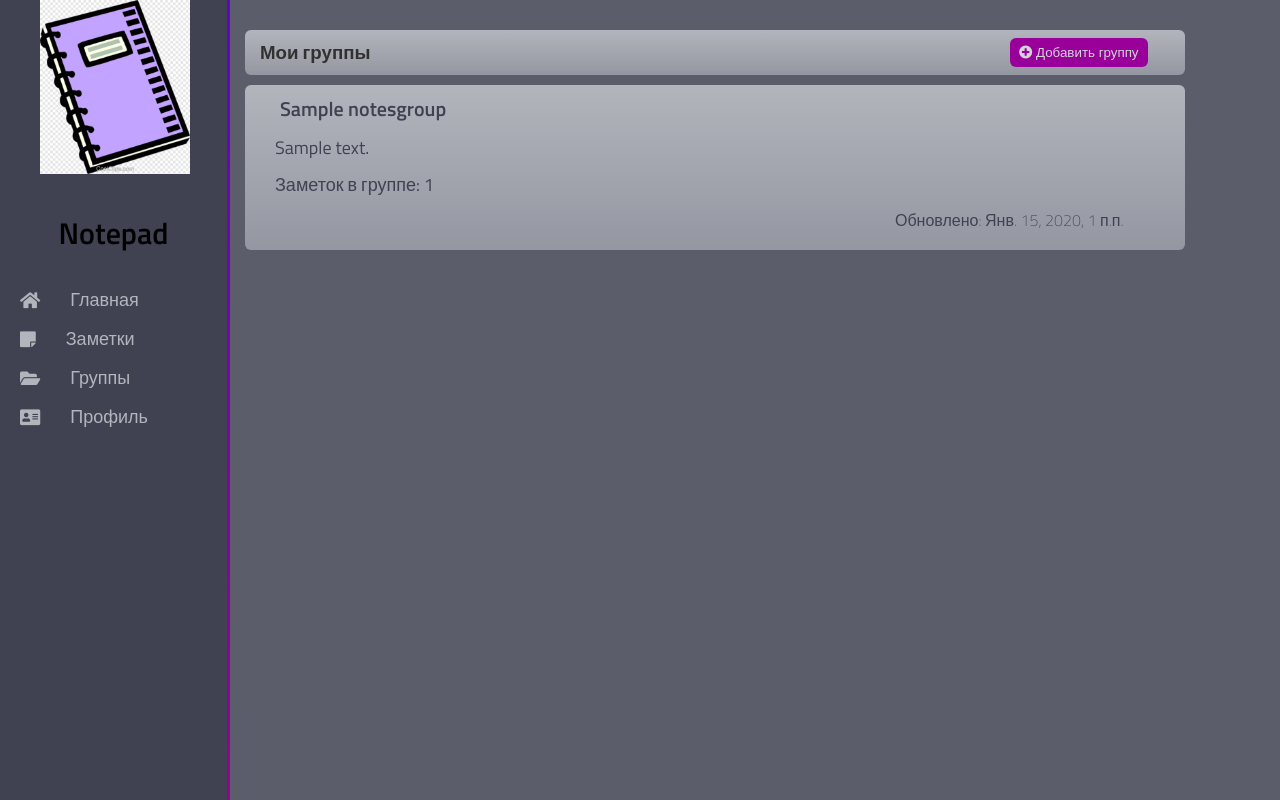
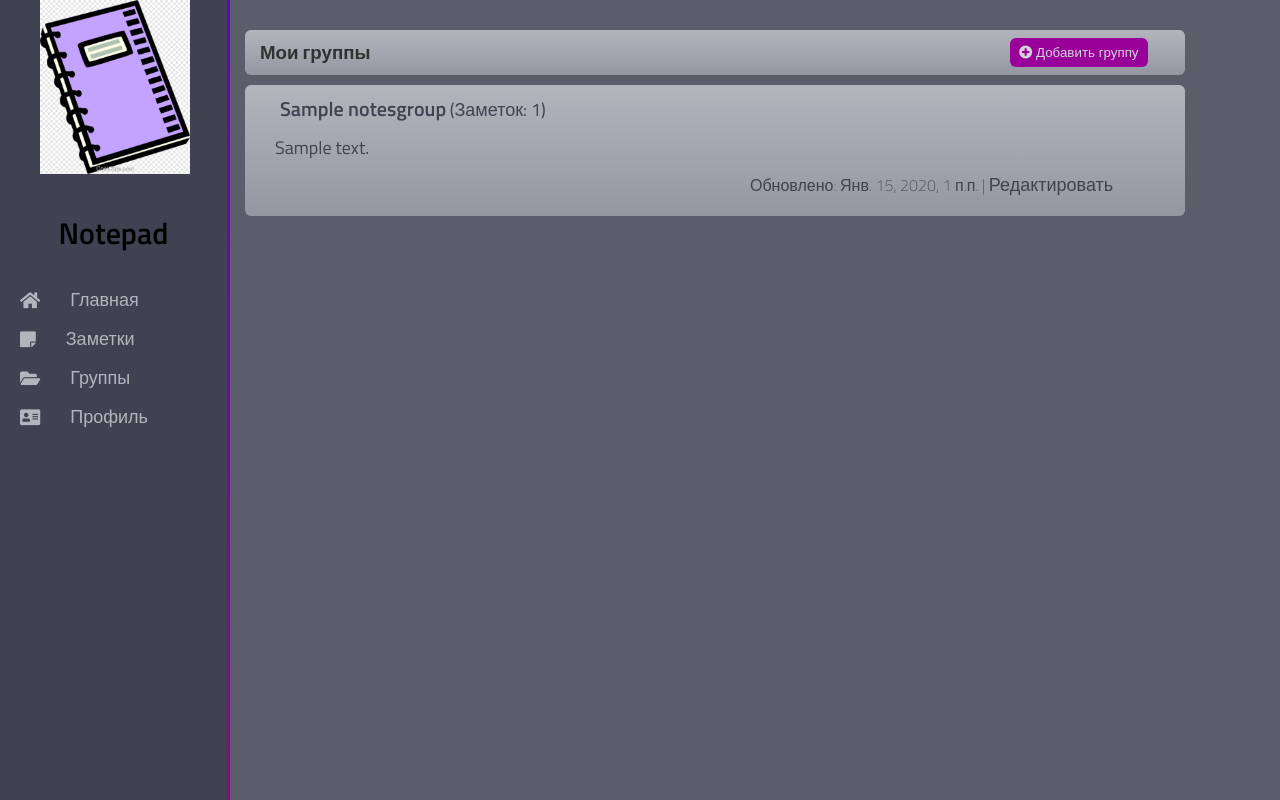
Before and after one commit to SergeyLis82/django-notepad, a Django app: page /groups/ in a window 1280 px wide. Run offline with Django 3.2, Linux system fonts and the light colour scheme; tables that the repository leaves empty hold one stand-in row (values such as "Sample post"); some libraries are stand-ins or nearby versions.

Commit message:
Update view groups

```diff
--- a/groups/templates/groups/groups.html
+++ b/groups/templates/groups/groups.html
@@ -11,18 +11,22 @@
   {% for group in groups %}
     <div class="card">
       <div class="card-header">
-        <a href="{% url 'groups:group_detail' group.id %}">
+        <!--<a href="{% url 'groups:group_detail' group.id %}">
           <span class="card-header-text">{{ group.groupname }}</span>
+        </a>-->
+        <a href="{% url 'groups:view_group_notes' group.id %}">
+          <span class="card-header-text">{{ group.groupname }}</span> <span class="card-text">(Заметок: {{ group.countNotes }})</span>
         </a>
       </div>
       <div class="card-body">
         <p class="card-text">{{ group.groupdescription|linebreaksbr }}</p>
-        <a href="{% url 'groups:view_group_notes' group.id %}"><p class="card-text">Заметок в группе: {{ group.countNotes }}</p></a>
+        <!--<a href="{% url 'groups:view_group_notes' group.id %}"><p class="card-text">Заметок в группе: {{ group.countNotes }}</p></a>-->
         {% if group.date_update %}
-        <p class="card-text-secondary">Обновлено: {{ group.date_update }}</p>
+        <p class="card-text-secondary">Обновлено: {{ group.date_update }}
         {% else %}
-        <p class="card-text-secondary">Создано: {{ group.date_create }}</p>
+        <p class="card-text-secondary">Создано: {{ group.date_create }}
         {% endif %}
+        | <a class="card-text" href="{% url 'groups:group_detail' group.id %}">Редактировать</a></p>
       </div>
     </div>
   {% endfor %}
--- a/main/static/main/css/main.css
+++ b/main/static/main/css/main.css
@@ -237,8 +237,9 @@ main .features p {max-width: 900px; margin: 10px auto;}
 .card-text-secondary {
     font-size: 16px;
     font-weight: 100;
-    padding-left: 620px;
+    padding-left: 475px;
     color: #404252;
+    text-decoration: none;
 }
 
 .alert-warning {
```
